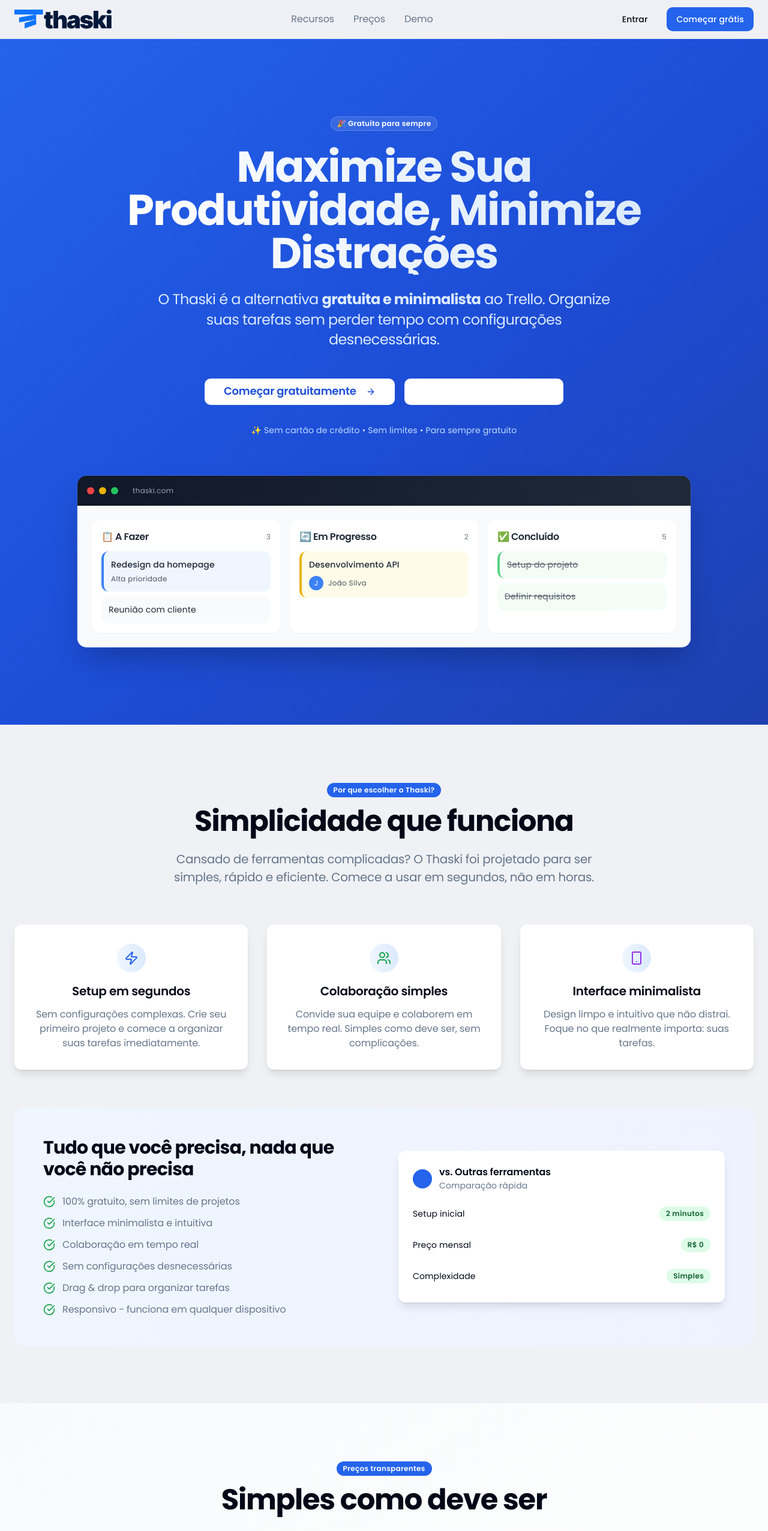
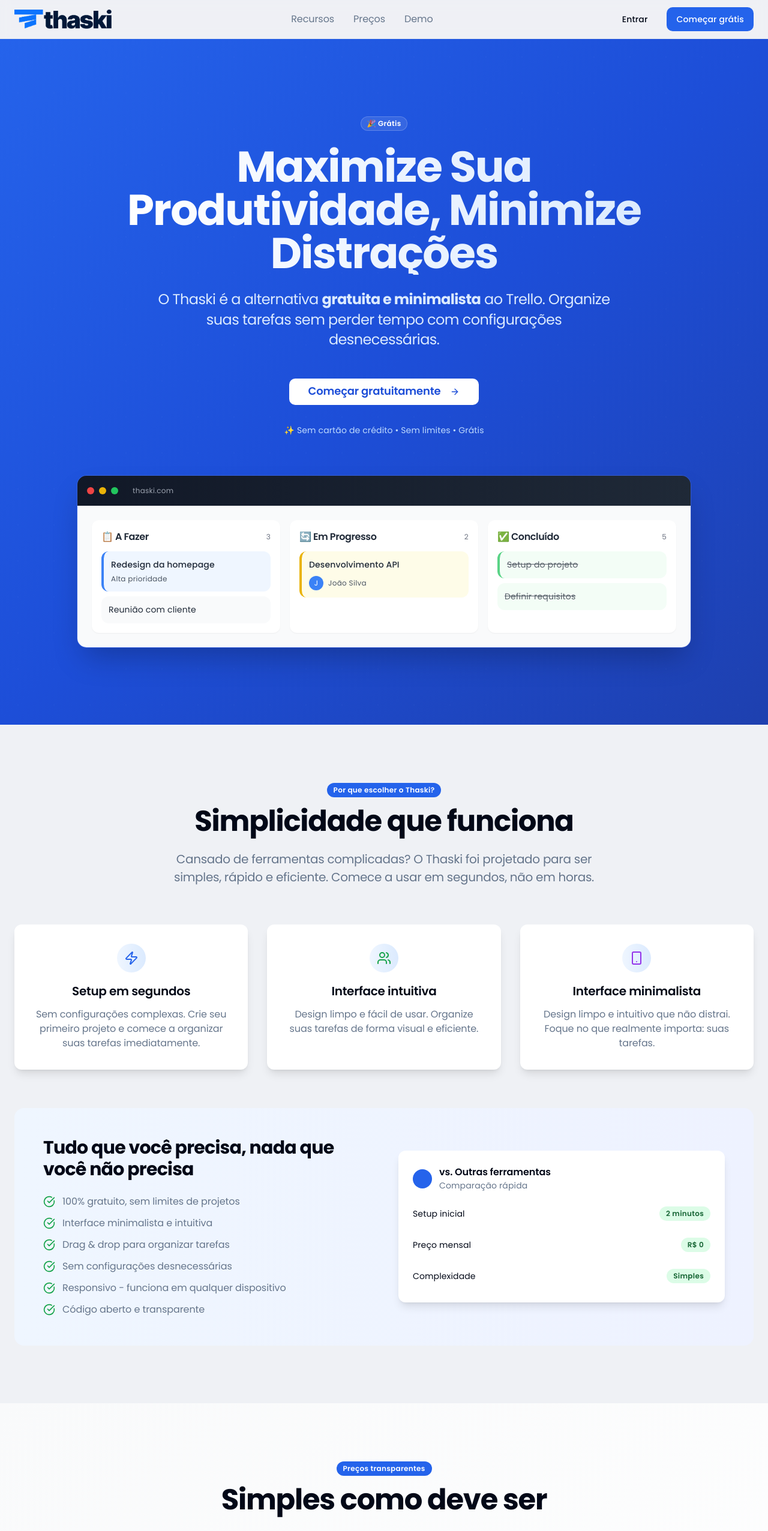
Before and after one commit to RobertMartins2/thaski, a React (Vite) app: page /lp in a window 1280 px wide. Shown: the top 2552 px of the page at 60% size. Built offline with nearby package versions, Linux system fonts and the light colour scheme.

Commit message:
Ajustes na Landing Page
Removido "Ver vídeo demo", alterado "grátis para sempre" para "grátis" e removida seção de colaboração de equipes.

```diff
--- a/src/pages/LandingPage.tsx
+++ b/src/pages/LandingPage.tsx
@@ -1,7 +1,7 @@
 import { Button } from "@/components/ui/button";
 import { Card, CardContent } from "@/components/ui/card";
 import { Badge } from "@/components/ui/badge";
-import { ArrowRight, CheckCircle, Zap, Users, Smartphone, Star, Play, Menu, X } from "lucide-react";
+import { ArrowRight, CheckCircle, Zap, Users, Smartphone, Star, Menu, X } from "lucide-react";
 import { NavLink } from "react-router-dom";
 import { useState, useEffect } from "react";
 
@@ -20,8 +20,8 @@ export default function LandingPage() {
     },
     {
       icon: <Users className="w-6 h-6 text-green-600" />,
-      title: "Colaboração simples",
-      description: "Convide sua equipe e colaborem em tempo real. Simples como deve ser, sem complicações."
+      title: "Interface intuitiva",
+      description: "Design limpo e fácil de usar. Organize suas tarefas de forma visual e eficiente."
     },
     {
       icon: <Smartphone className="w-6 h-6 text-purple-600" />,
@@ -33,10 +33,10 @@ export default function LandingPage() {
   const benefits = [
     "100% gratuito, sem limites de projetos",
     "Interface minimalista e intuitiva",
-    "Colaboração em tempo real",
+    "Drag & drop para organizar tarefas",
     "Sem configurações desnecessárias",
-    "Drag & drop para organizar tarefas",
-    "Responsivo - funciona em qualquer dispositivo"
+    "Responsivo - funciona em qualquer dispositivo",
+    "Código aberto e transparente"
   ];
 
   return (
@@ -116,7 +116,7 @@ export default function LandingPage() {
         <div className="container mx-auto px-6 py-24 lg:py-32 relative">
           <div className="text-center max-w-4xl mx-auto">
             <Badge className="mb-6 bg-white/10 text-white border-white/20 hover:bg-white/20">
-              🎉 Gratuito para sempre
+              🎉 Grátis
             </Badge>
 
             <h1 className="text-4xl md:text-6xl lg:text-7xl font-bold mb-6 bg-gradient-to-r from-white to-blue-100 bg-clip-text text-transparent">
@@ -135,14 +135,10 @@ export default function LandingPage() {
                   <ArrowRight className="ml-2 w-5 h-5" />
                 </Button>
               </NavLink>
-              <Button size="lg" variant="outline" className="border-white/30 text-white hover:bg-white/10 px-8 py-4 text-lg">
-                <Play className="mr-2 w-5 h-5" />
-                Ver demonstração
-              </Button>
             </div>
 
             <p className="text-blue-200 text-sm">
-              ✨ Sem cartão de crédito • Sem limites • Para sempre gratuito
+              ✨ Sem cartão de crédito • Sem limites • Grátis
             </p>
           </div>
 
@@ -318,7 +314,7 @@ export default function LandingPage() {
                     <span className="text-5xl font-bold text-foreground">R$ 0</span>
                     <div className="text-left">
                       <div className="text-muted-foreground">/mês</div>
-                      <div className="text-sm text-green-600 font-semibold">Para sempre</div>
+                      <div className="text-sm text-green-600 font-semibold">Grátis</div>
                     </div>
                   </div>
                 </div>
@@ -331,14 +327,6 @@ export default function LandingPage() {
                   <div className="flex items-center gap-3">
                     <CheckCircle className="w-5 h-5 text-green-600" />
                     <span>Tarefas ilimitadas</span>
-                  </div>
-                  <div className="flex items-center gap-3">
-                    <CheckCircle className="w-5 h-5 text-green-600" />
-                    <span>Colaboração em equipe</span>
-                  </div>
-                  <div className="flex items-center gap-3">
-                    <CheckCircle className="w-5 h-5 text-green-600" />
-                    <span>Sincronização em tempo real</span>
                   </div>
                   <div className="flex items-center gap-3">
                     <CheckCircle className="w-5 h-5 text-green-600" />
@@ -358,7 +346,7 @@ export default function LandingPage() {
                 </NavLink>
 
                 <p className="text-sm text-muted-foreground mt-4">
-                  Sem cartão de crédito • Sem período de teste • Sem surpresas
+                  Sem cartão de crédito • Sem período de teste • Grátis
                 </p>
               </CardContent>
             </Card>
@@ -404,7 +392,7 @@ export default function LandingPage() {
             </div>
             <div className="flex items-center gap-2">
               <CheckCircle className="w-5 h-5" />
-              <span className="text-sm">100% gratuito</span>
+              <span className="text-sm">100% grátis</span>
             </div>
           </div>
         </div>
```
